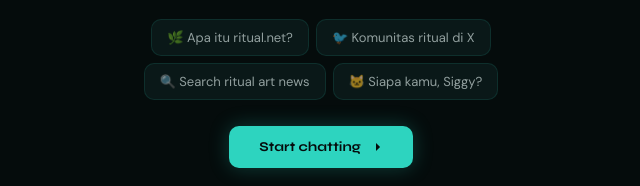
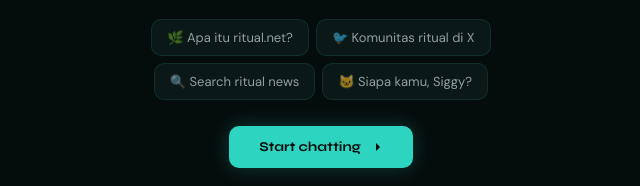
Before and after one commit to arifhidayat1/siggyai, a plain HTML site: page index.html in a window 1280 px wide. Shown: the part 466-652 px from the top of the page, 319-959 px from the left. Drawn offline with nearby package versions, Linux system fonts and the light colour scheme.

Commit message:
Update search chip text for clarity

```diff
--- a/index.html
+++ b/index.html
@@ -434,7 +434,7 @@
   <div class="w-chips">
     <div class="w-chip" onclick="startWith('Apa itu ritual.net dan komunitasnya?')">🌿 Apa itu ritual.net?</div>
     <div class="w-chip" onclick="startWith('Analisa komunitas ritual di X/Twitter sekarang')">🐦 Komunitas ritual di X</div>
-    <div class="w-chip" onclick="startWith('Cariin berita terbaru tentang ritual art')">🔍 Search ritual art news</div>
+    <div class="w-chip" onclick="startWith('Cariin berita terbaru tentang ritual di x')">🔍 Search ritual news</div>
     <div class="w-chip" onclick="startWith('Siapa kamu, Siggy? Ceritain dirimu')">🐱 Siapa kamu, Siggy?</div>
   </div>
 
```
